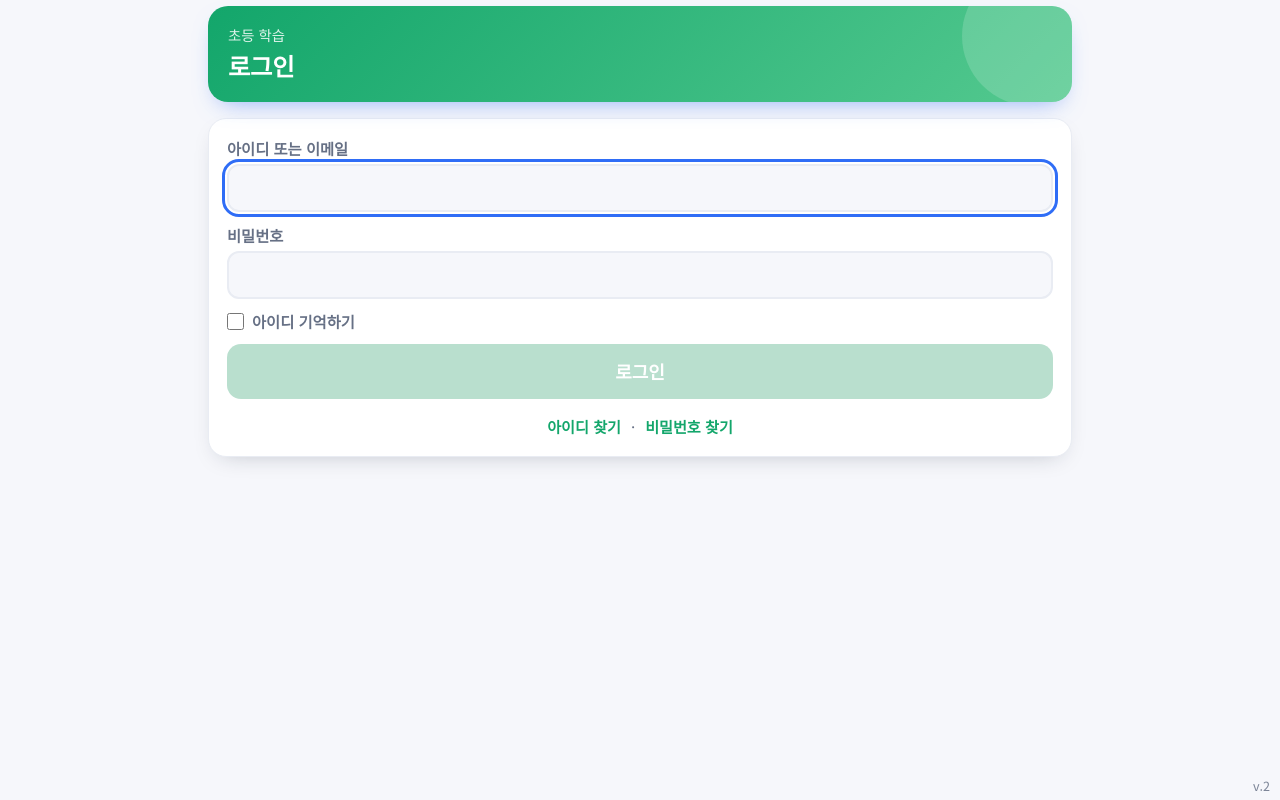
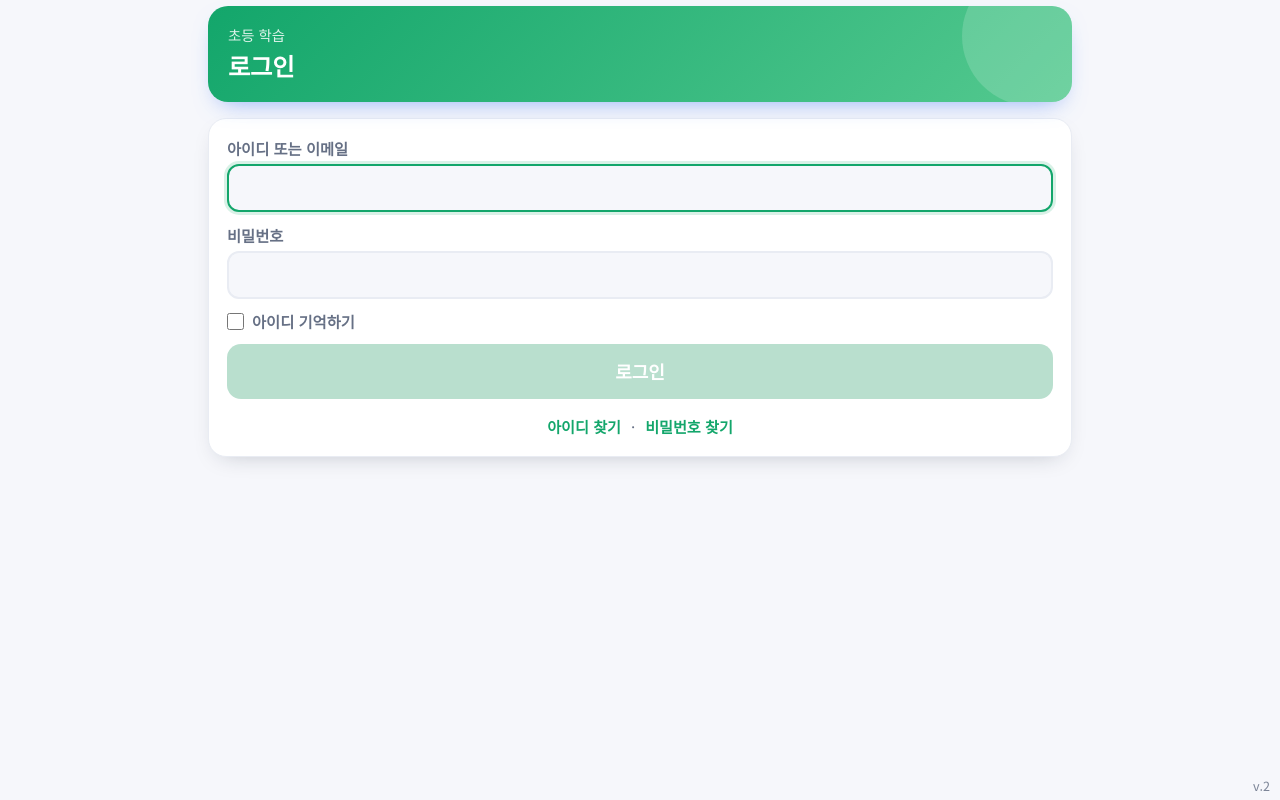
Before and after one commit to yoonwooj/study, a React (Vite) app: page / in a window 1280 px wide. Built offline with nearby package versions, Linux system fonts and the light colour scheme; no server answers.

Commit message:
로그인 입력 포커스와 활성 버튼 그린 포인트 적용

```diff
--- a/src/styles.css
+++ b/src/styles.css
@@ -730,3 +730,30 @@ h1,h2,h3,p{margin:0}
   color:#fff;
 }
 .login-help-links a{color:#13a66b}
+
+
+/* 로그인 입력 포커스 및 활성화 버튼 포인트 컬러 */
+.app.login .login-form .field input:focus,
+.app.login .login-form .field input:focus-visible{
+  border-color:#13a66b;
+  outline:0;
+  box-shadow:0 0 0 3px rgba(19,166,107,.16);
+}
+.app.login .login-form button.btn[type="submit"]:not(:disabled){
+  background:#13a66b;
+  color:#fff;
+  border-color:#13a66b;
+}
+.app.login .login-form button.btn[type="submit"]:not(:disabled):hover{
+  background:#108b59;
+  border-color:#108b59;
+}
+.app.login .login-form button.btn[type="submit"]:not(:disabled):active{
+  background:#0d754b;
+  border-color:#0d754b;
+  transform:translateY(1px);
+}
+.app.login .login-form button.btn[type="submit"]:focus-visible{
+  outline:3px solid rgba(19,166,107,.28);
+  outline-offset:3px;
+}
```
